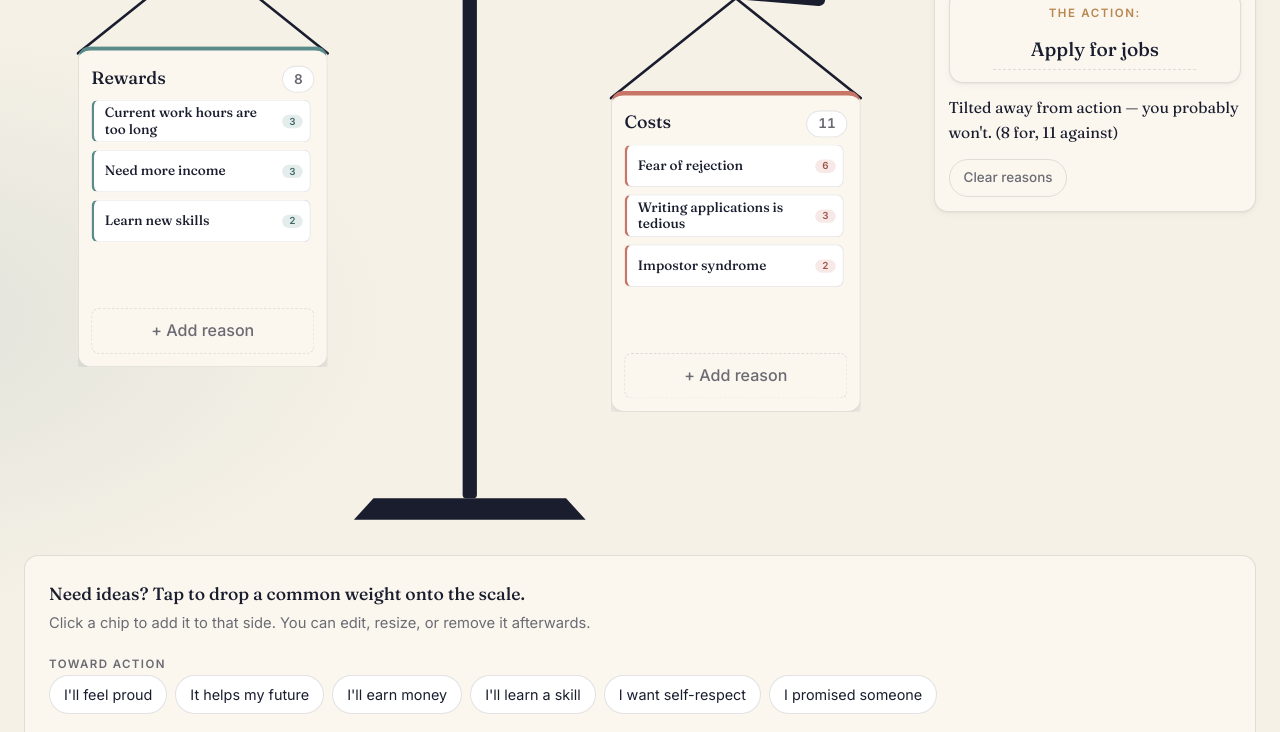
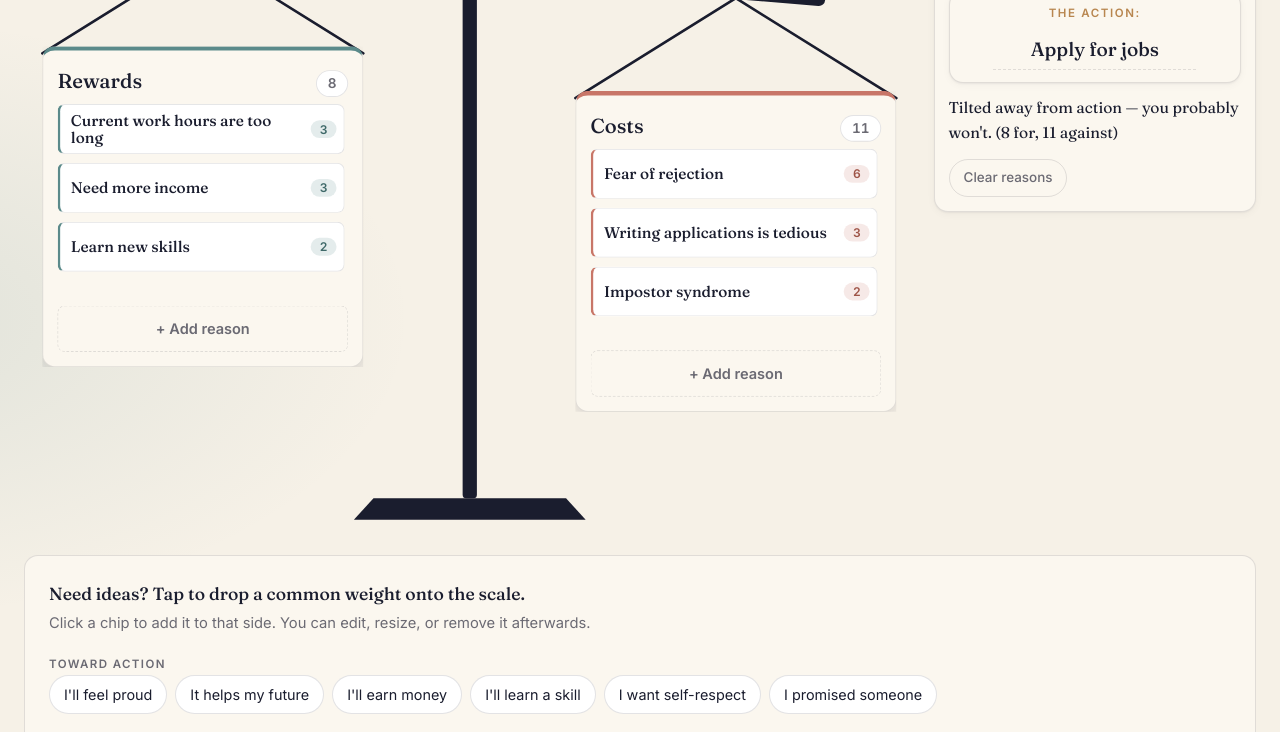
Before and after one commit to coldrickross/why-i-procrastinate, a plain HTML site: page scale.html in a window 1280 px wide. Shown: the part 150-882 px from the top of the page. Drawn offline with Linux system fonts and the light colour scheme.

Commit message:
Widen scale pans and increase in-pan text size

```diff
--- a/assets/styles.css
+++ b/assets/styles.css
@@ -816,13 +816,13 @@ footer.page-foot a { color: var(--ink); }
   border: 1px solid var(--line);
   border-radius: var(--r-md);
   box-shadow: var(--shadow-md);
-  padding: 14px;
+  padding: 16px;
   display: flex;
   flex-direction: column;
   gap: 8px;
   overflow: hidden;
   /* Bump base size so text stays legible when the SVG scales down. */
-  font-size: 18px;
+  font-size: 20px;
 }
 .v2-pan-for { border-top: 5px solid var(--teal); }
 .v2-pan-against { border-top: 5px solid var(--terra); }
@@ -834,7 +834,7 @@ footer.page-foot a { color: var(--ink); }
 }
 .v2-pan-title {
   font-family: var(--serif);
-  font-size: 1.25rem;
+  font-size: 1.42rem;
   font-weight: 500;
 }
 .v2-pan-total {
@@ -851,7 +851,7 @@ footer.page-foot a { color: var(--ink); }
 .v2-items {
   display: flex;
   flex-direction: column;
-  gap: 8px;
+  gap: 10px;
   align-content: flex-start;
   flex: 1;
   min-height: 0;
@@ -885,13 +885,13 @@ footer.page-foot a { color: var(--ink); }
   border: 1px solid var(--line);
   border-radius: var(--r-sm);
   padding: 0 8px 0 12px;
-  min-height: 48px;
+  min-height: 56px;
   user-select: none;
   cursor: default;
   transition: transform 140ms var(--ease), box-shadow 160ms var(--ease), border-color 160ms var(--ease);
   line-height: 1.2;
   /* Fixed, readable size for every row regardless of weight. */
-  font-size: 0.95rem;
+  font-size: 1.08rem;
 }
 .v2-item:hover {
   transform: translateY(-1px);
@@ -914,12 +914,12 @@ footer.page-foot a { color: var(--ink); }
 
 .v2-item-weight {
   font-family: var(--sans);
-  font-size: 0.72em;
+  font-size: 0.78em;
   font-weight: 600;
   background: var(--cream);
   color: var(--ink-soft);
   border-radius: 999px;
-  padding: 1px 8px;
+  padding: 2px 10px;
   font-variant-numeric: tabular-nums;
   align-self: center;
 }
@@ -987,13 +987,14 @@ footer.page-foot a { color: var(--ink); }
 
 .v2-add {
   align-self: stretch;
-  padding: 10px 12px;
+  padding: 12px 14px;
   border-radius: var(--r-sm);
   border: 1px dashed var(--line);
   background: transparent;
   color: var(--muted);
   text-align: center;
-  font-weight: 500;
+  font-weight: 600;
+  font-size: 1.02rem;
   transition: background 180ms var(--ease), color 180ms var(--ease), border-color 180ms var(--ease);
 }
 .v2-add-for:hover { background: rgba(91, 138, 138, 0.08); color: var(--teal-deep); border-color: var(--teal); }
--- a/scale.html
+++ b/scale.html
@@ -31,9 +31,9 @@
 
           <!-- Rewards side (left): translates up/down with the beam end, but stays upright -->
           <g class="pan-group pan-group-left" id="v2PanLeft">
-            <line class="rope" x1="200" y1="66" x2="60" y2="178" />
-            <line class="rope" x1="200" y1="66" x2="340" y2="178" />
-            <foreignObject x="60" y="170" width="280" height="360">
+            <line class="rope" x1="200" y1="66" x2="20" y2="178" />
+            <line class="rope" x1="200" y1="66" x2="380" y2="178" />
+            <foreignObject x="20" y="170" width="360" height="360">
               <div xmlns="http://www.w3.org/1999/xhtml" class="v2-pan v2-pan-for">
                 <div class="v2-pan-heading">
                   <span class="v2-pan-title">Rewards</span>
@@ -47,9 +47,9 @@
 
           <!-- Costs side (right): translates up/down with the beam end, but stays upright -->
           <g class="pan-group pan-group-right" id="v2PanRight">
-            <line class="rope" x1="800" y1="66" x2="660" y2="178" />
-            <line class="rope" x1="800" y1="66" x2="940" y2="178" />
-            <foreignObject x="660" y="170" width="280" height="360">
+            <line class="rope" x1="800" y1="66" x2="620" y2="178" />
+            <line class="rope" x1="800" y1="66" x2="980" y2="178" />
+            <foreignObject x="620" y="170" width="360" height="360">
               <div xmlns="http://www.w3.org/1999/xhtml" class="v2-pan v2-pan-against">
                 <div class="v2-pan-heading">
                   <span class="v2-pan-title">Costs</span>
```
